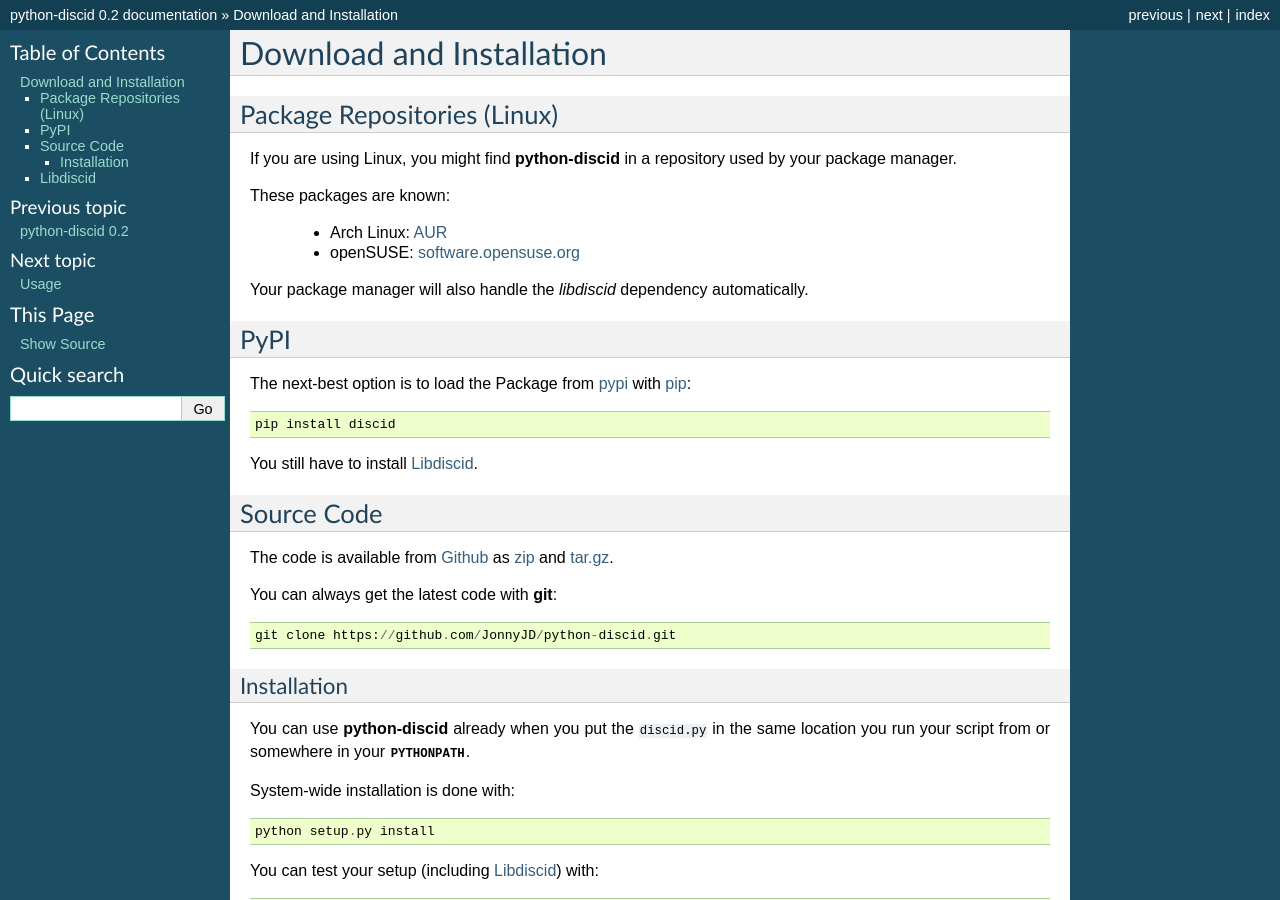
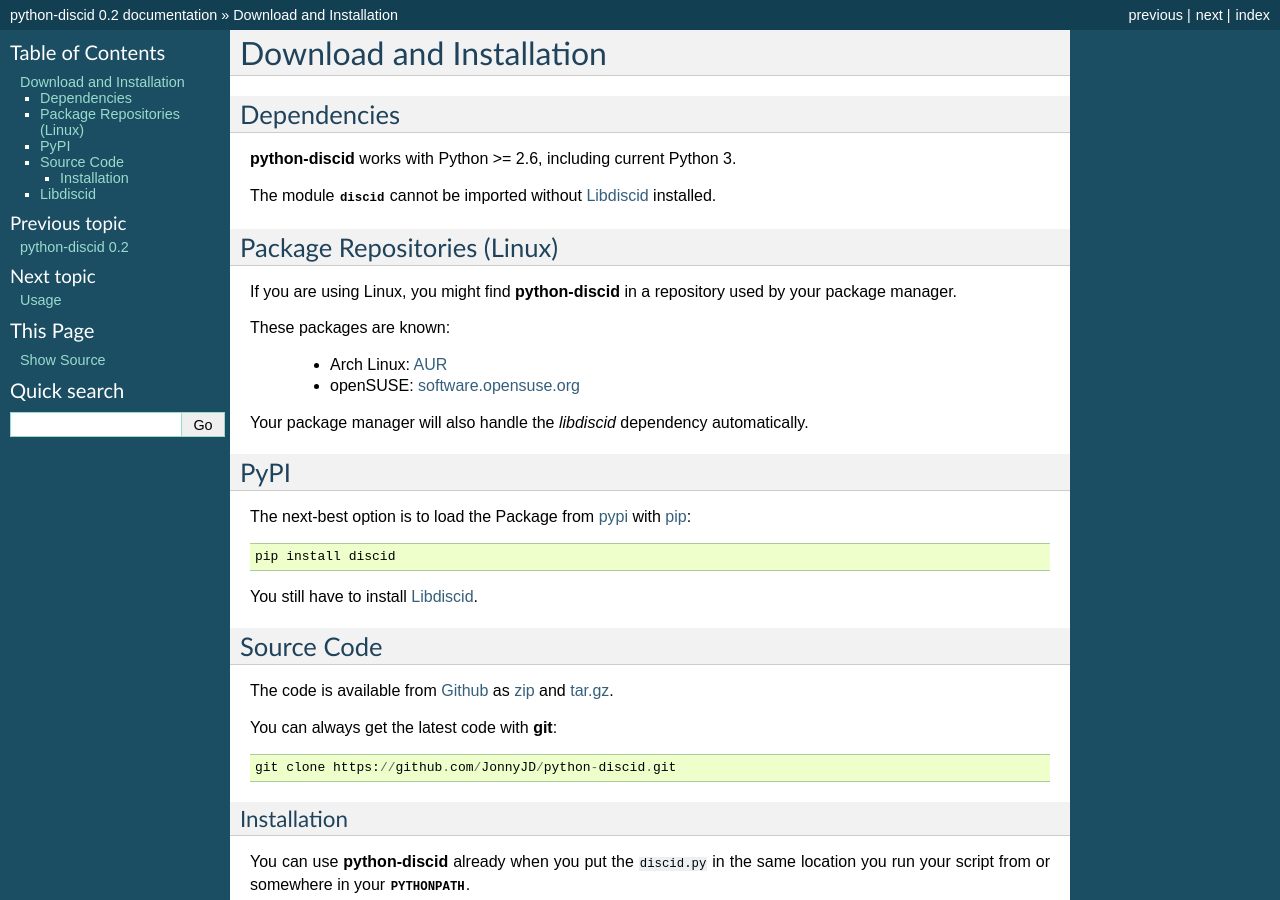
Before and after one commit to JonnyJD/python-discid, a Sphinx documentation site: the page built from doc/install.rst, in a window 1280 px wide and 900 px high. Built offline with Sphinx 7.4.7, drawn with Linux system fonts in a browser that asks for light colours.

Commit message:
doc: list dependencies explicitely
These are Python >= 2.6, including Python 3
and Libdiscid.

Additionally I change the main project link in the setup
to python-discid.readthedocs.org

[ci skip]

```diff
--- a/doc/install.rst
+++ b/doc/install.rst
@@ -1,5 +1,12 @@
 Download and Installation
 =========================
+
+Dependencies
+------------
+
+**python-discid** works with Python >= 2.6, including current Python 3.
+
+The module :mod:`discid` cannot be imported without `Libdiscid`_ installed.
 
 Package Repositories (Linux)
 ----------------------------
--- a/setup.py
+++ b/setup.py
@@ -48,7 +48,7 @@
         long_description=open("README.rst").read(),
         author="Johannes Dewender",
         author_email="brainz@JonnyJD.net",
-        url="https://github.com/JonnyJD/python-discid",
+        url="https://python-discid.readthedocs.org/",
         license="LGPLv3+",
         py_modules = ["discid"],
         cmdclass = {"test": Test},
```
